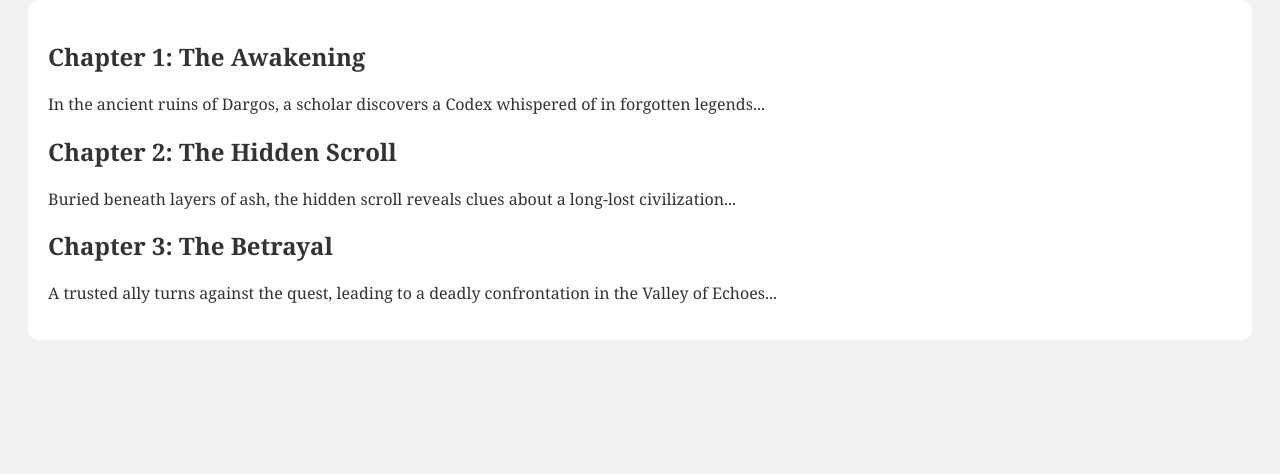
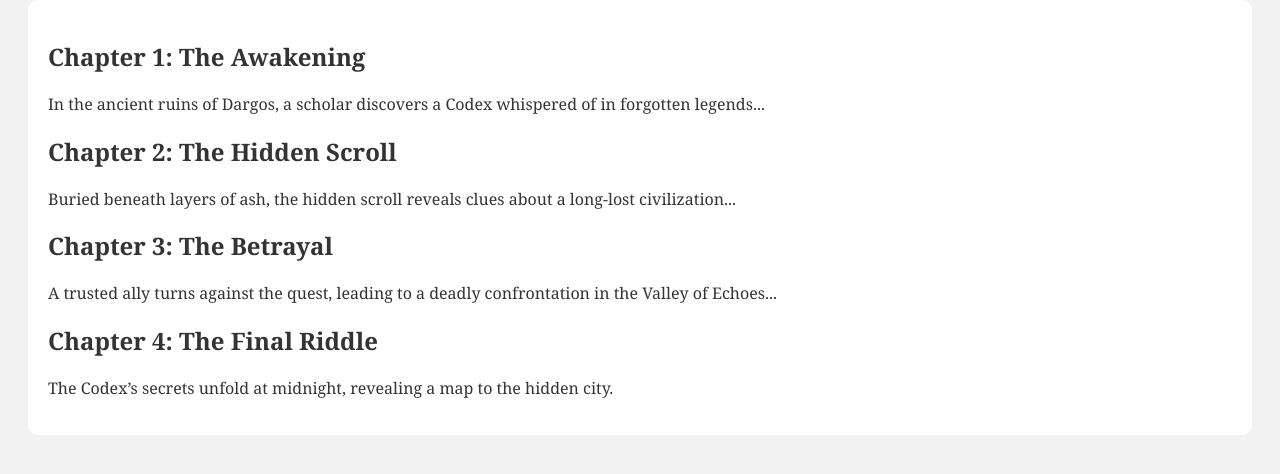
Before and after one commit to GodwinChukks/greenwood_Library_website, a plain HTML site: page index.html in a window 1280 px wide. Shown: the part 114-588 px from the top of the page. Drawn offline with Linux system fonts and the light colour scheme.

Commit message:
Simulate conflict - Chapter 4 Version A

```diff
--- a/index.html
+++ b/index.html
@@ -17,6 +17,9 @@
     <h2>Chapter 3: The Betrayal</h2>
     <p>A trusted ally turns against the quest, leading to a deadly confrontation in the Valley of Echoes...</p>
 
+    <h2>Chapter 4: The Final Riddle</h2>
+    <p>The Codex’s secrets unfold at midnight, revealing a map to the hidden city.</p>
+
   </div>
 </body>
 </html>
```
